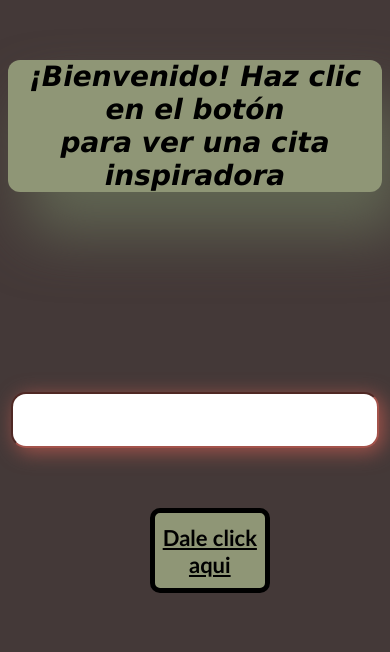
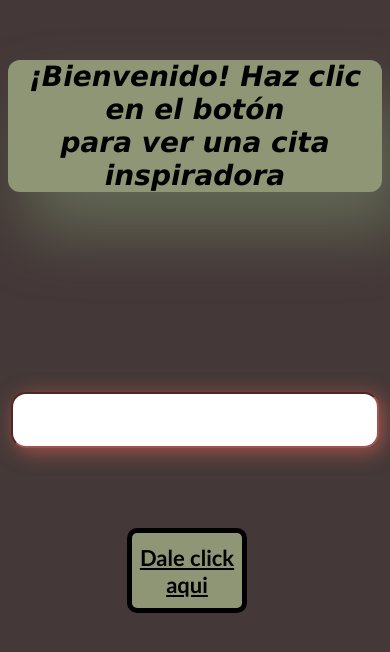
Before and after one commit to victorgit02/ramdom-mesagges, a website: page index.html in a window 390 px wide. Drawn offline with Linux system fonts and the light colour scheme.

Commit message:
justify button

```diff
--- a/styles.css
+++ b/styles.css
@@ -74,8 +74,9 @@ h2 {
 
     #button {
 
-      position: relative;
-      left: 20%;
+
+      margin-left: -8px;
+      margin-right: 0px;
 
     }
     #input {
```
